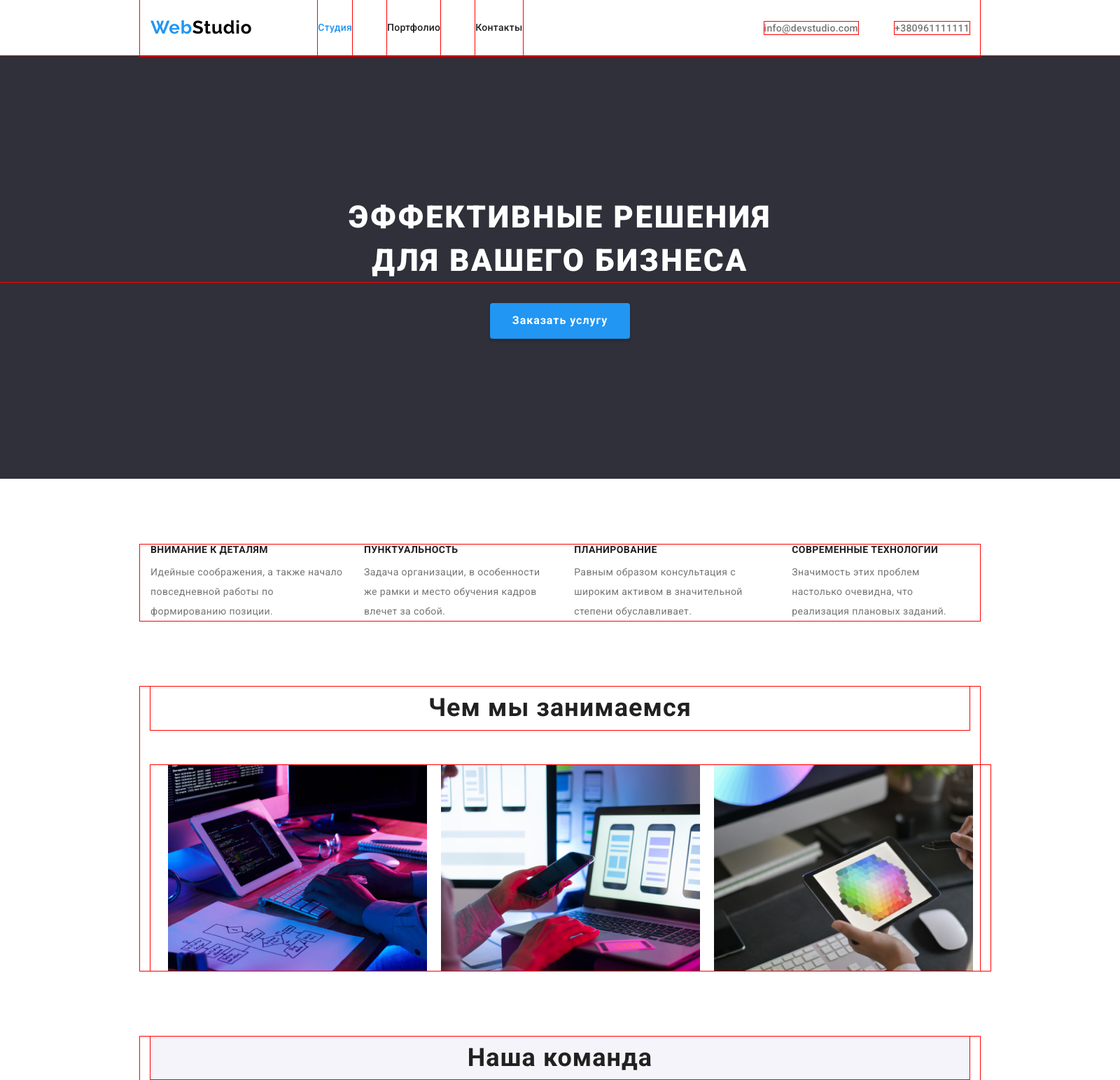
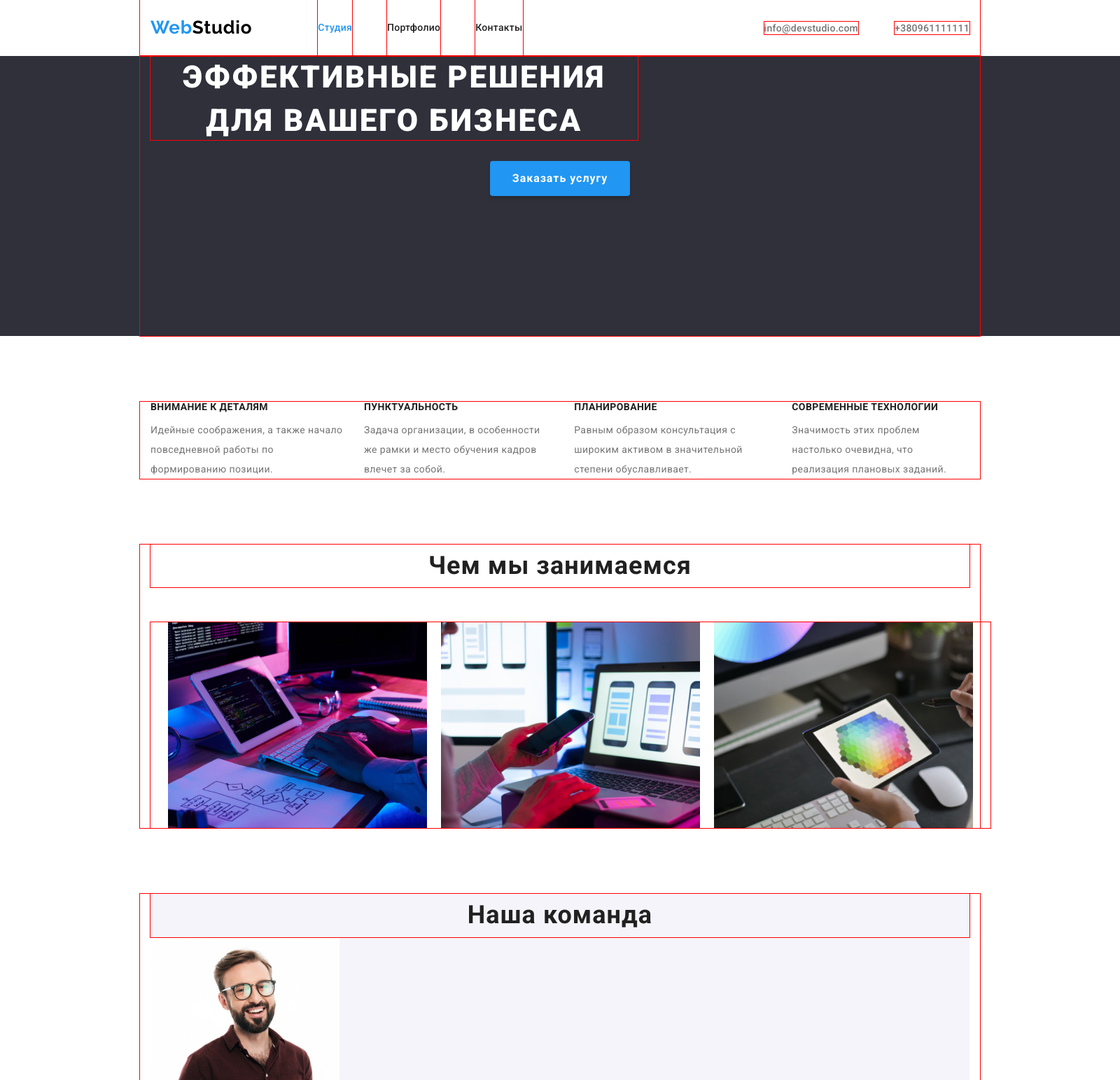
Before and after one commit to Tasha1003Natasha/study_assignments, a web app: file goit-markup-hw-03/index.html in a window 1600 px wide. Shown: the top 1543 px of the page at 70% size. Run offline with its HTML, style and script files only (its server is not run), Linux system fonts and the light colour scheme.

Commit message:
ДЗ №3

```diff
--- a/goit-markup-hw-03/css/styles.css
+++ b/goit-markup-hw-03/css/styles.css
@@ -18,6 +18,7 @@
 /* Reset css */
 h1, h2, h3,p {
     margin: 0;
+    padding: 0;
 }
 
 
@@ -135,12 +136,12 @@ footer .logo span {
 /* Главный заголовок */
 .title {
     outline: 1px  solid red;
-
+    width: 696px;
+    height: 120px;
     margin-top: 0;
     margin-bottom: 30px;
-    padding-top: 200px;
-    padding-bottom: 0;
     outline: 1px  solid red;
+
 
 
     color: var(--page-color);
@@ -154,12 +155,16 @@ footer .logo span {
 
 /* кнопка */
 .caption {
+    box-sizing: content-box;
     text-align: center;
+    margin-top: 0px;
+    margin-left: auto;
+    margin-bottom: 0;
+    margin-right: auto;
+
     background: var(--bg-title);
     width: 1600px;
-    margin-left: auto;
-    margin-right: auto;
-    margin-bottom: 0;
+
 }
 
 .title-button {
--- a/goit-markup-hw-03/index.html
+++ b/goit-markup-hw-03/index.html
@@ -38,9 +38,11 @@
     <main>
 
          <section class="caption">
+            <div class="conteiner">
             <h1 class="title">Эффективные решения <br> для вашего бизнеса</h1>
             <button class="title-button" type="button">Заказать услугу</button>
-        </section>
+        </div>
+    </section>
 
 
 <!-- Секция с текстом -->
```
